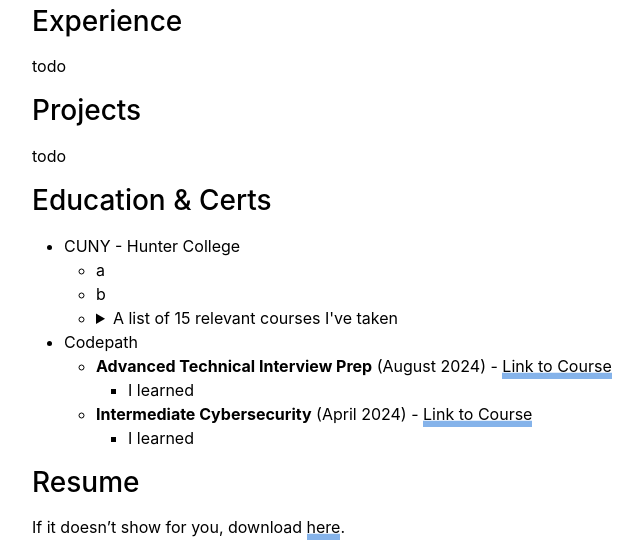
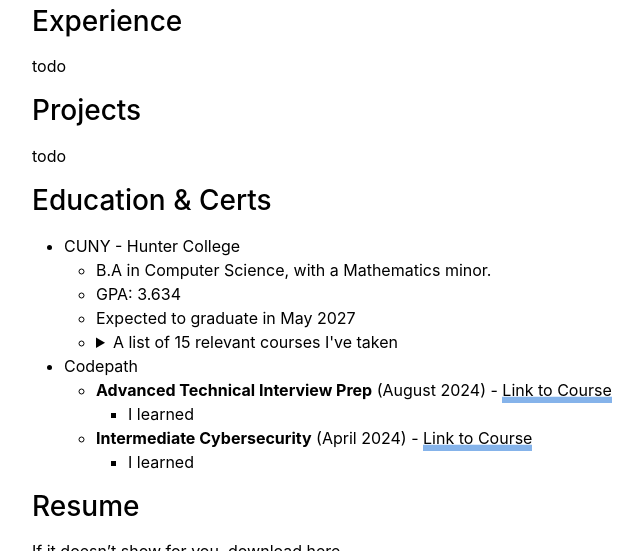
Before and after one commit to rafayet-git/hos.sh, a Jekyll site: the page built from pages/about.md, in a window 1280 px wide and 900 px high, scrolled down 368 px, cut to the strip 0-551 px from the top of the window. Shown: the whole strip, without its empty margins (242-885 px from the left). Built offline with Jekyll 4.4.1, drawn with Linux system fonts in a browser that asks for light colours.

Commit message:
Small changes in about

```diff
--- a/pages/about.md
+++ b/pages/about.md
@@ -38,8 +38,9 @@ todo
 ### Education & Certs
 
 - CUNY - Hunter College
-    - a
-    - b
+    - B.A in Computer Science, with a Mathematics minor.
+    - GPA: 3.634
+    - Expected to graduate in May 2027
     - <details>
         <summary>A list of 15 relevant courses I've taken</summary>
         <table>
```
